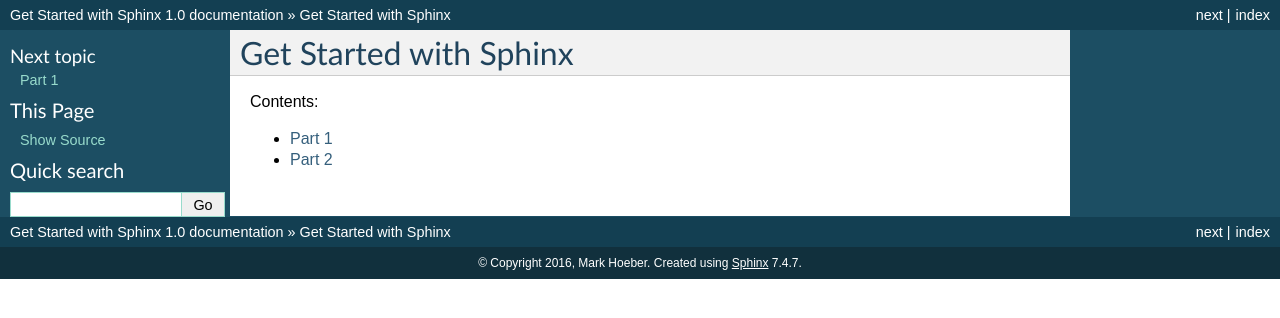
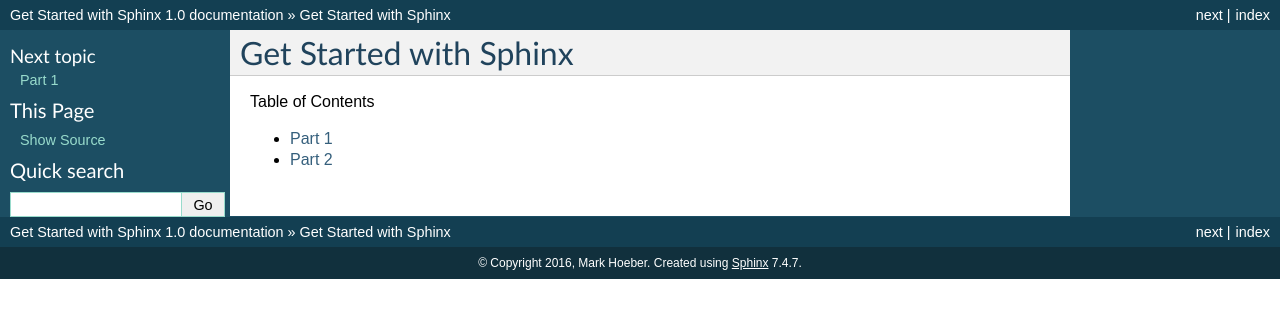
Before and after one commit to MarkHoeber/get_started_sphinx, a Sphinx documentation site: the page built from source/index.rst, in a window 1280 px wide. Shown: the top 318 px of the page. Built offline with Sphinx 7.4.7, drawn with Linux system fonts in a browser that asks for light colours.

Commit message:
Update index.rst

```diff
--- a/source/index.rst
+++ b/source/index.rst
@@ -1,7 +1,9 @@
 Get Started with Sphinx
 ###############################
 
-Contents:
+.. |Contents| replace:: Table of Contents
+
+|Contents|
 
 .. toctree::
    :maxdepth: 2
```
